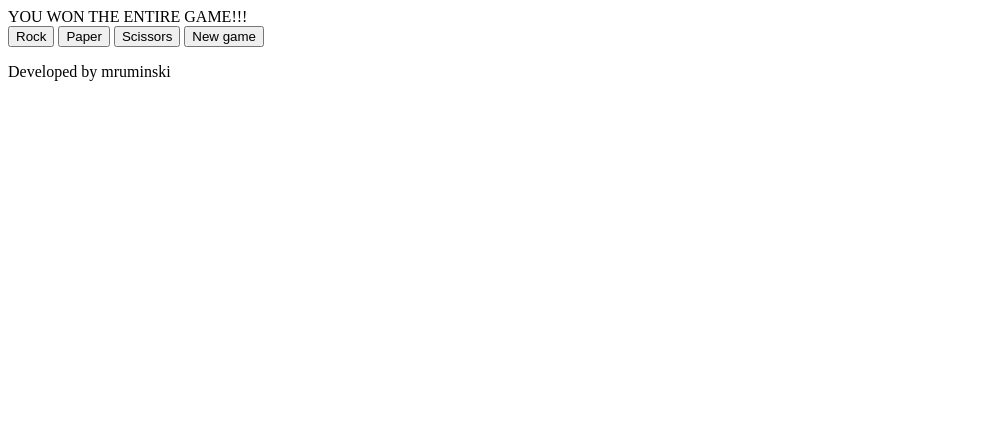
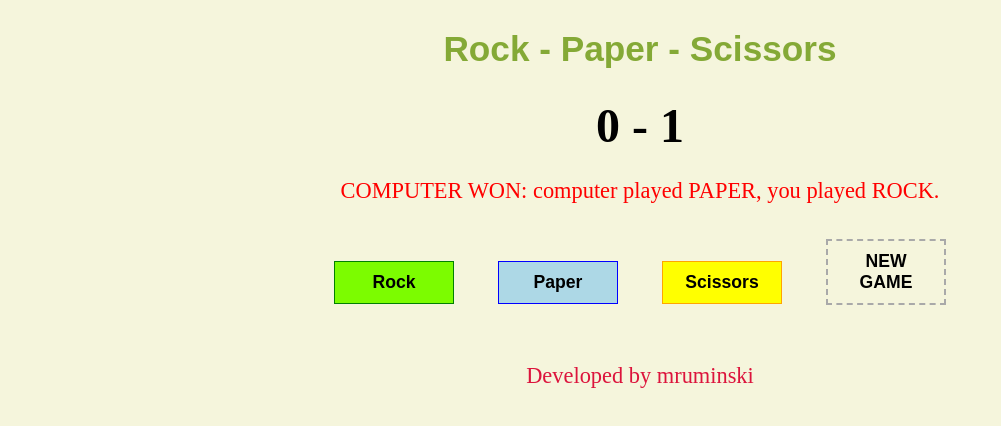
Before and after one commit to mruminski/rockPaperScissors, a website: page index.html in a window 1280 px wide. Both pictures are taken after a click on the button "Rock". Shown: the whole page, without its empty margins (0-1001 px from the left). Drawn offline with nearby package versions, Linux system fonts and the light colour scheme; files that its build step writes are made by us from their sources.

Commit message:
Create a stylesheet

```diff
--- a/index.html
+++ b/index.html
@@ -3,13 +3,14 @@
 	<head>
 		<meta charset="UTF-8" name="viewport" content="width=device-width, initial-scale=1.0">
 		<title>Rock-Paper-Scissors</title>
-		<link rel="stylesheet" type="text/css" href="style.css">
+		<link rel="stylesheet" type="text/css" href="css/style.css">
 	</head>
 	<body>
 		<section class="container">
-			<div id="container__to-win"></div>
-			<div id="container__result"></div>
-			<div id="container__output"></div>
+			<h1 class="container__header">Rock - Paper - Scissors</h1>
+			<div class="container__to-win"></div>
+			<div class="container__result"></div>
+			<div class="container__output"></div>
       <button class="container__btn" id="rock">Rock</button>
       <button class="container__btn" id="paper">Paper</button>
 			<button class="container__btn" id="scissors">Scissors</button>
--- a/js/script.js
+++ b/js/script.js
@@ -10,9 +10,12 @@ zasady:
 
 'use strict';
 
-var output = document.getElementById('container__output');
-var resultOutput = document.getElementById('container__result');
-var toWin = document.getElementById('container__to-win');
+var output = document.getElementsByClassName('container__output');
+var resultOutput = document.getElementsByClassName('container__result');
+var toWin = document.getElementsByClassName('container__to-win');
+output = output[0];
+resultOutput = resultOutput[0];
+toWin = toWin[0];
 var rock = document.getElementById('rock');
 var paper = document.getElementById('paper');
 var scissors = document.getElementById('scissors');
@@ -74,13 +77,17 @@ var printResult = function(userMove) {
 }
 
 var playerMove = function(userMove) {
-  // BUG HERE
-  if (userPoints < rounds || aiPoints < rounds) {
+  var canPlay = true;
+
+  if (userPoints >= rounds || aiPoints >= rounds) {
+    canPlay = false;
+  }
+
+  if (canPlay) {
     aiTurn();
     printResult(userMove);
-    console.log('USER: '+userPoints+' '+'AI: '+aiPoints);
   } else {
-    output.innerHTML = 'YOU WON THE ENTIRE GAME!!!<br>';
+    output.innerHTML = '<br>YOU WON THE ENTIRE GAME!!!<br>';
     rock.addEventListener('click', function() {
       output.innerHTML += 'Game over, please press the new game button!<br>';
     });
--- a/sass/style.scss
+++ b/sass/style.scss
@@ -0,0 +1,67 @@
+:root { font-size: 16px;}
+
+body {
+  margin: 25px auto;
+  text-align: center;
+  background: beige;
+}
+
+.container {
+  &__header {
+    font-size: 2.2rem;
+    font-family: sans-serif;
+    font-weight: bold;
+    color: rgba(120, 161, 36, 0.9);
+  }
+  &__to-win {
+    font-size: 1.4rem;
+    color: navy;
+  }
+  &__result {
+    margin: 25px 0;
+    font-size: 3rem;
+    font-weight: bold;
+  }
+  &__output {
+    font-size: 1.4rem;
+    color: red;
+  }
+}
+
+%container__btn {
+  width: 120px;
+  margin: 35px 20px;
+  padding: 10px 15px;
+  font-size: 1.1rem;
+  font-weight: bold;
+}
+
+#rock {
+  @extend %container__btn;
+  border: 1px solid green;
+  background: lawngreen;
+}
+
+#paper {
+  @extend %container__btn;
+  border: 1px solid blue;
+  background: lightblue;
+}
+
+#scissors {
+  @extend %container__btn;
+  border: 1px solid orange;
+  background: yellow;
+}
+
+#new-game {
+  @extend %container__btn;
+  border: 2px dashed  darkgray;
+  background: transparent;
+  text-transform: uppercase;
+}
+
+.footer__content {
+  font-size: 1.4rem;
+  color: crimson;
+}
```
